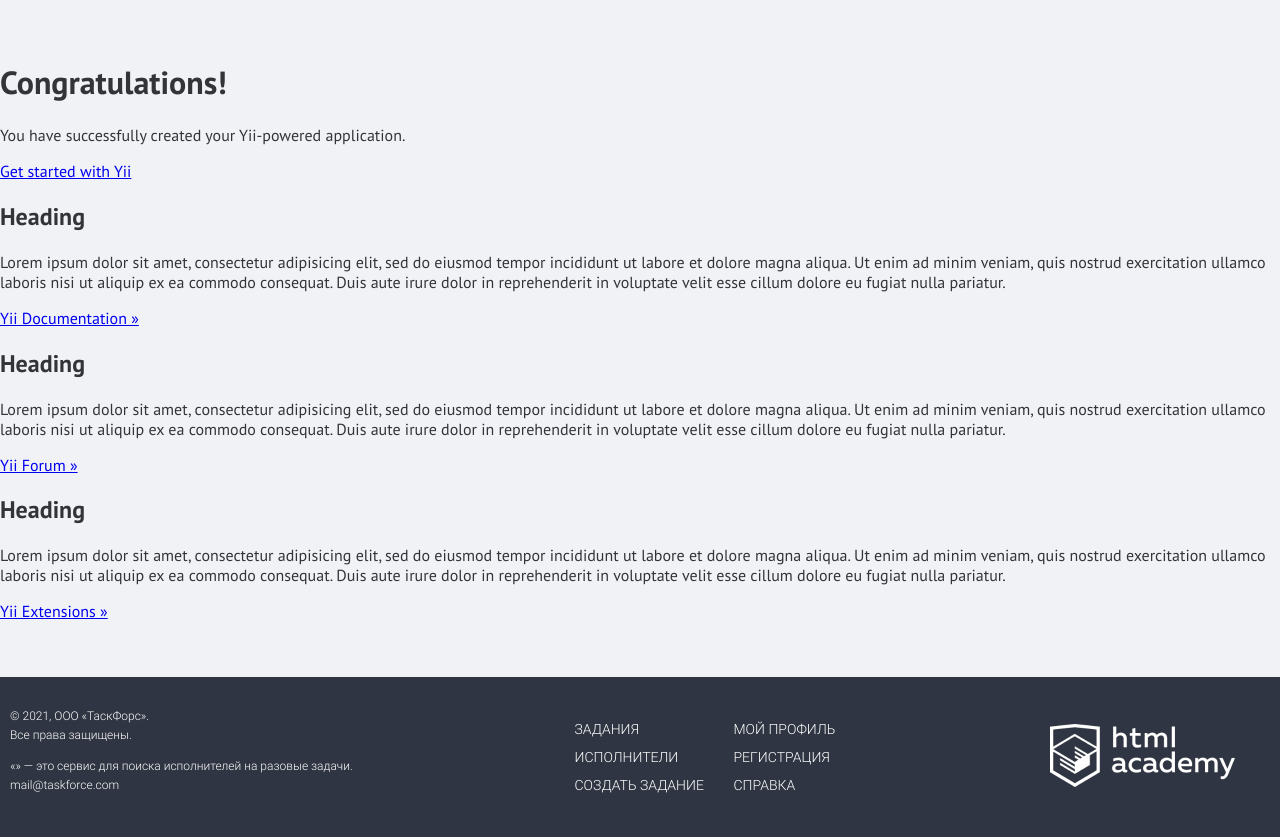
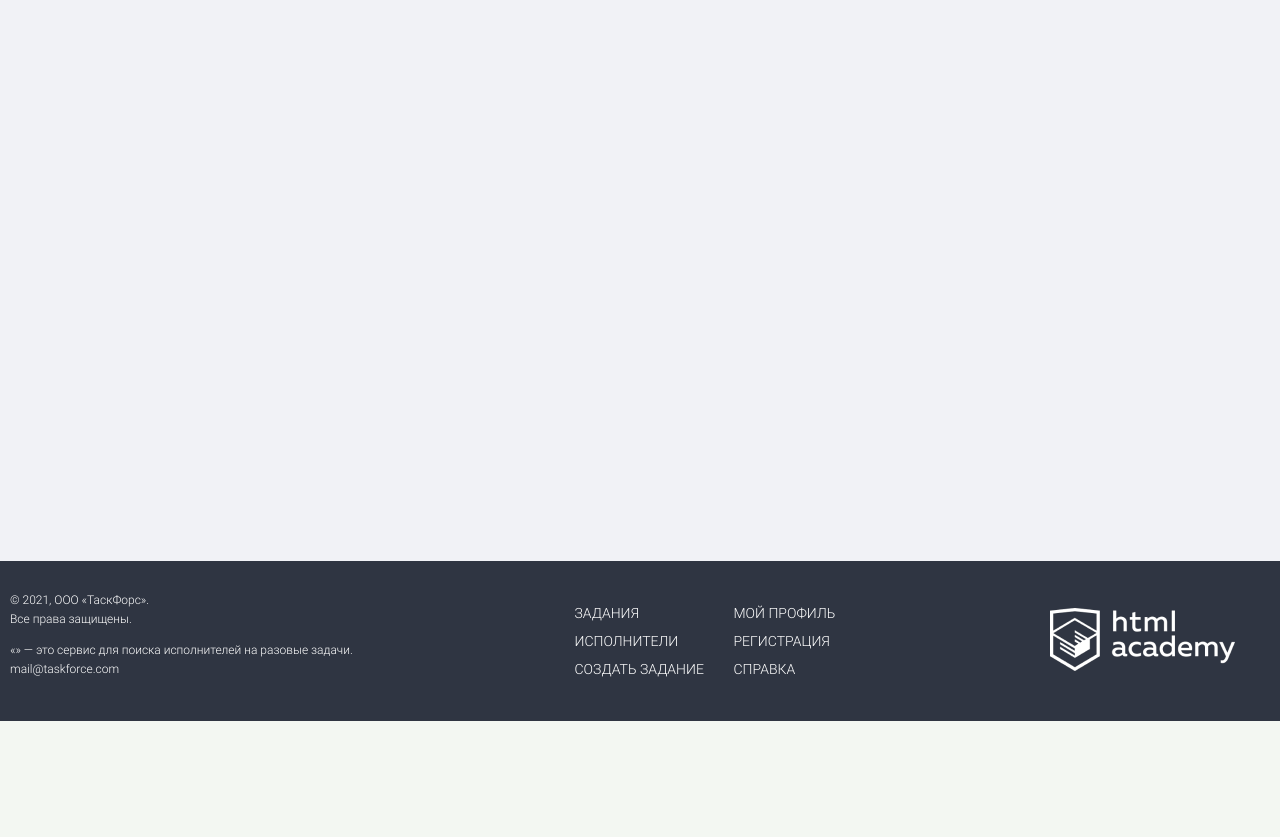
Before and after one commit to htmlacademy-yii/982685-task-force-1, a Yii app: template frontend/views/site/index.php in a window 1280 px wide. Shown: the part 79-916 px from the top of the page. After the commit the page ends 800 px from the top, so only its background shows below. Run offline with PHP 8.4 and a stand-in for Yii, Linux system fonts and the light colour scheme; the template is opened without the code that fills it, so the values that code supplies are empty; some libraries are stand-ins or nearby versions.

Commit message:
создан пустой шаблон для главной страницы

```diff
--- a/frontend/views/site/index.php
+++ b/frontend/views/site/index.php
@@ -2,52 +2,5 @@
 
 /* @var $this yii\web\View */
 
-$this->title = 'My Yii Application';
+$this->title = 'TaskForce';
 ?>
-<div class="site-index">
-
-    <div class="jumbotron">
-        <h1>Congratulations!</h1>
-
-        <p class="lead">You have successfully created your Yii-powered application.</p>
-
-        <p><a class="btn btn-lg btn-success" href="http://www.yiiframework.com">Get started with Yii</a></p>
-    </div>
-
-    <div class="body-content">
-
-        <div class="row">
-            <div class="col-lg-4">
-                <h2>Heading</h2>
-
-                <p>Lorem ipsum dolor sit amet, consectetur adipisicing elit, sed do eiusmod tempor incididunt ut labore et
-                    dolore magna aliqua. Ut enim ad minim veniam, quis nostrud exercitation ullamco laboris nisi ut aliquip
-                    ex ea commodo consequat. Duis aute irure dolor in reprehenderit in voluptate velit esse cillum dolore eu
-                    fugiat nulla pariatur.</p>
-
-                <p><a class="btn btn-default" href="http://www.yiiframework.com/doc/">Yii Documentation &raquo;</a></p>
-            </div>
-            <div class="col-lg-4">
-                <h2>Heading</h2>
-
-                <p>Lorem ipsum dolor sit amet, consectetur adipisicing elit, sed do eiusmod tempor incididunt ut labore et
-                    dolore magna aliqua. Ut enim ad minim veniam, quis nostrud exercitation ullamco laboris nisi ut aliquip
-                    ex ea commodo consequat. Duis aute irure dolor in reprehenderit in voluptate velit esse cillum dolore eu
-                    fugiat nulla pariatur.</p>
-
-                <p><a class="btn btn-default" href="http://www.yiiframework.com/forum/">Yii Forum &raquo;</a></p>
-            </div>
-            <div class="col-lg-4">
-                <h2>Heading</h2>
-
-                <p>Lorem ipsum dolor sit amet, consectetur adipisicing elit, sed do eiusmod tempor incididunt ut labore et
-                    dolore magna aliqua. Ut enim ad minim veniam, quis nostrud exercitation ullamco laboris nisi ut aliquip
-                    ex ea commodo consequat. Duis aute irure dolor in reprehenderit in voluptate velit esse cillum dolore eu
-                    fugiat nulla pariatur.</p>
-
-                <p><a class="btn btn-default" href="http://www.yiiframework.com/extensions/">Yii Extensions &raquo;</a></p>
-            </div>
-        </div>
-
-    </div>
-</div>
```
